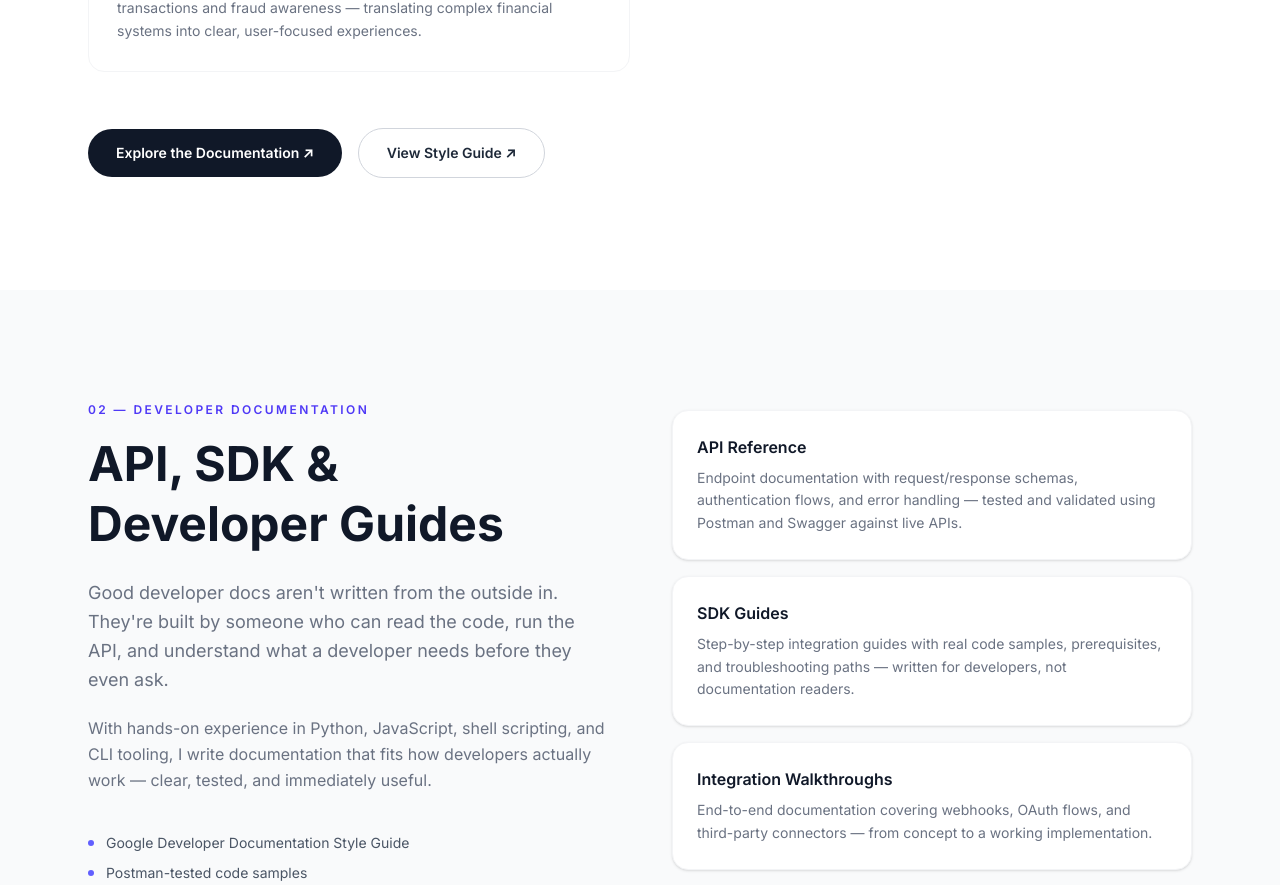
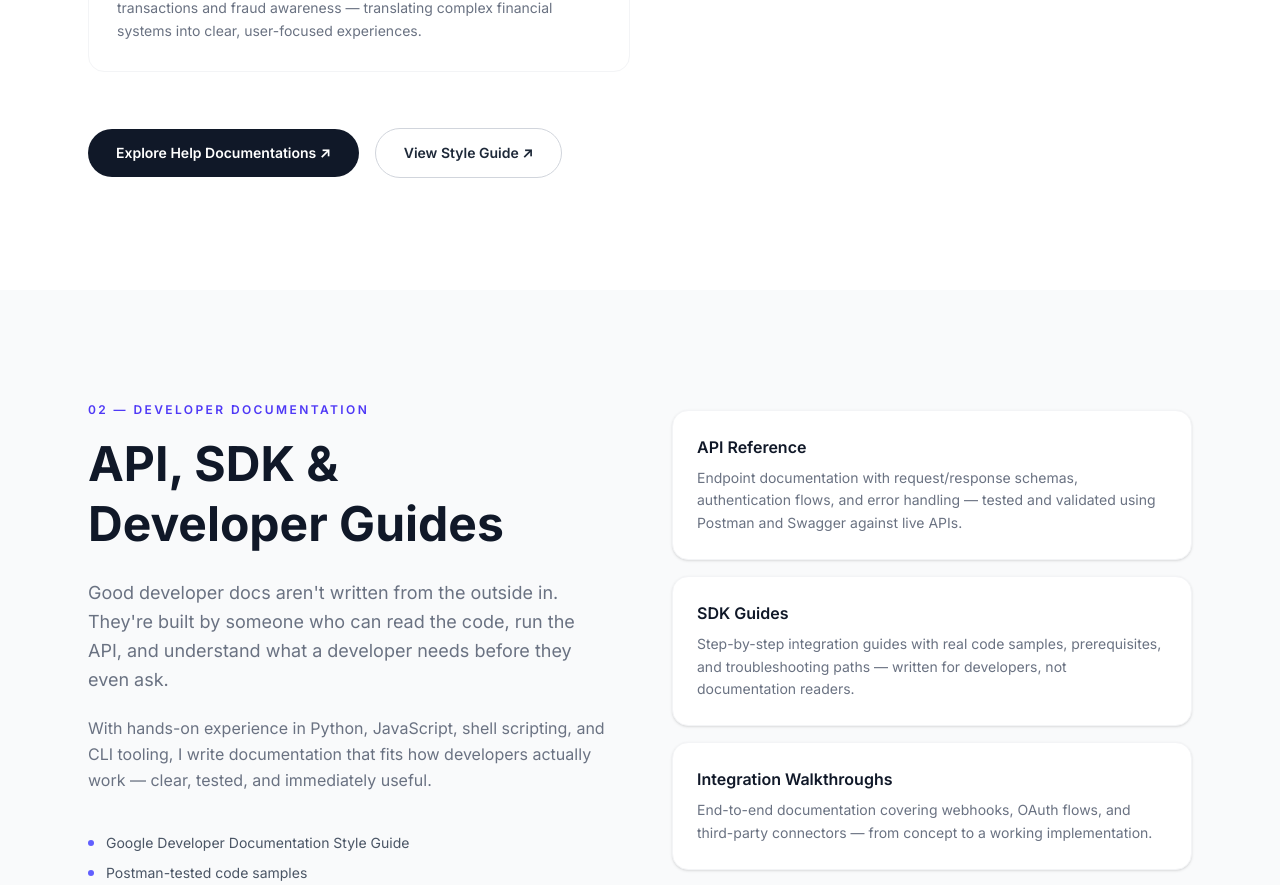
Before and after one commit to Shwe1011/writesbyshwe, a Next.js app: page / in a window 1280 px wide. Shown: the part 1819-2704 px from the top of the page. Built offline with nearby package versions, Linux system fonts and the light colour scheme.

Commit message:
Update link text to 'Explore Help Documentations'

```diff
--- a/components/ProductDocsSection.tsx
+++ b/components/ProductDocsSection.tsx
@@ -75,7 +75,7 @@ export default function ProductDocsSection() {
             rel="noopener noreferrer"
             className="inline-flex items-center gap-2 px-7 py-3.5 rounded-full bg-gray-900 hover:bg-gray-700 text-white text-sm font-semibold transition-colors"
           >
-            Explore the Documentation ↗
+            Explore Help Documentations ↗
           </a>
             <a
            href="https://coda.io/d/Kissflow-Technical-Writing-Style-Guide_dtJb_1lbyFT/KISSFLOW-TECHNICAL-WRITING-STYLE-GUIDE_su4hghEp"
```
